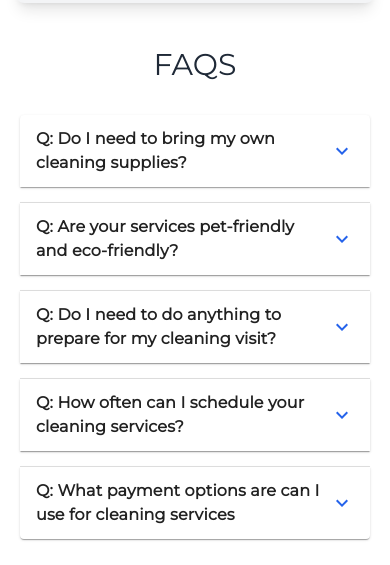
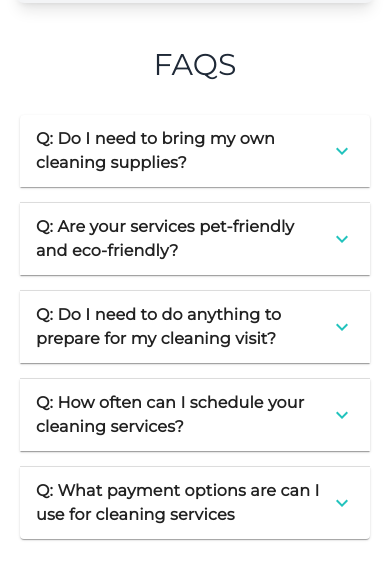
Before and after one commit to masond84/Minas-Cleaning-Site, a React (Create React App) app: page /about in a window 390 px wide. Shown: the part 2420-2985 px from the top of the page. Built offline with nearby package versions, Linux system fonts and the light colour scheme.

Commit message:
FIX: Working on Media Queries For Hero Section of Landing Page

```diff
--- a/src/pages/About.js
+++ b/src/pages/About.js
@@ -106,7 +106,7 @@ const About = () => {
           className='bg-gray-100 rounded-lg shadow-lg mb-4'
         >
           <AccordionSummary
-            expandIcon={<ExpandMoreIcon className='text-blue-600'/>}
+            expandIcon={<ExpandMoreIcon style={{ color: '#22c3bd' }}/>}
             aria-controls='panel1a-content'
             id='panel1a-header'
           >
@@ -125,7 +125,7 @@ const About = () => {
           className='bg-gray-100 rounded-lg shadow-lg mb-4'
         >
           <AccordionSummary
-            expandIcon={<ExpandMoreIcon className='text-blue-600'/>}
+            expandIcon={<ExpandMoreIcon style={{ color: '#22c3bd' }}/>}
             aria-controls="panel2a-content"
             id="panel2a-header"
           >
@@ -144,7 +144,7 @@ const About = () => {
           className='bg-gray-100 rounded-lg shadow-lg mb-4'
         >
           <AccordionSummary
-            expandIcon={<ExpandMoreIcon className='text-blue-600'/>}
+            expandIcon={<ExpandMoreIcon style={{ color: '#22c3bd' }}/>}
             aria-controls="panel3a-content"
             id="panel3a-header"
           >
@@ -163,7 +163,7 @@ const About = () => {
           className='bg-gray-100 rounded-lg shadow-lg mb-4'
         >
           <AccordionSummary
-            expandIcon={<ExpandMoreIcon className='text-blue-600'/>}
+            expandIcon={<ExpandMoreIcon style={{ color: '#22c3bd' }}/>}
             aria-controls="panel4a-content"
             id="panel4a-header"
           >
@@ -182,7 +182,7 @@ const About = () => {
           className='bg-gray-100 rounded-lg shadow-lg mb-4'
         >
           <AccordionSummary
-            expandIcon={<ExpandMoreIcon className='text-blue-600'/>}
+            expandIcon={<ExpandMoreIcon style={{ color: '#22c3bd' }}/>}
             aria-controls="panel5a-content"
             id="panel5a-header"
           >
--- a/src/pages/Home.js
+++ b/src/pages/Home.js
@@ -19,20 +19,22 @@ const Home = () => {
     return (
         <div className='overflow-x-hidden'>
             {/* HERO SECTION */}
-            <div className='relative h-screen w-full overflow-hidden shadow-lg'>
+            <div className='relative h-[70vh] md:h-screen w-full overflow-hidden shadow-lg'>
                 <video
                     autoPlay
                     loop
                     muted
-                    className='absolute top-0 left-0 w-full h-full object-cover'
+                    playsInline
+                    disablePictureInPicture
+                    className='absolute top-0 left-0 w-full h-full object-cover pointer-events-none'
                 >
                     <source src={CleaningVideo} type='video/mp4' />
                     Your browser does not support the video tag
                 </video>
-                <div className='absolute inset-0 flex flex-col items-center justify-center'>
-                    <div className='glassmorphism  text-center p-10 md:p-16 rounded w-8/12 md:w-3/4 lg:w-1/2'>
+                <div className='absolute inset-0 flex flex-col items-center justify-center px-4 md:px-0'>
+                    <div className='glassmorphism text-center p-10 md:p-12 lg:p-16 rounded w-full md:w-3/4 lg:w-1/2'>
                         <h1
-                            className="text-2xl md:text-4xl font-montserrat font-semibold mb-4"
+                            className="text-3xl sm:text-4xl md:text-5xl font-montserrat font-semibold mb-4 leading-tight"
                             style={{ color: 'var(--white)'}}
                         >
                         CLEAN SPACE, HAPPY SPACE
@@ -44,7 +46,7 @@ const Home = () => {
                             We offer top-notch cleaning services that will leave your space sparkling clean and those in it smiling!
                         </p>
                         <button
-                                className="text-white font-montserrat px-6 py-3 rounded transition duration-300 hover:bg-[#1A9F96] hover:shadow-lg"
+                                className="text-white font-montserrat px-5 py-2 sm:px-6 sm:py-3 rounded transition duration-300 hover:bg-[#1A9F96] hover:shadow-lg"
                                 style={{
                                 backgroundColor: 'var(--primary-color)',
                             }}
--- a/src/pages/Quote-Page.js
+++ b/src/pages/Quote-Page.js
@@ -38,7 +38,6 @@ const GeneralQuoteForm = () => {
     return (
         <div
             className="min-h-screen flex justify-center py-8"
-            style={{ backgroundColor: '#f9f9f9'}}
         >
             <div className="bg-white shadow-md rounded-lg w-full max-w-4xl p-8">
                 <h1 className="text-3xl font-medium mb-6 text-center font-montserrat">
```
